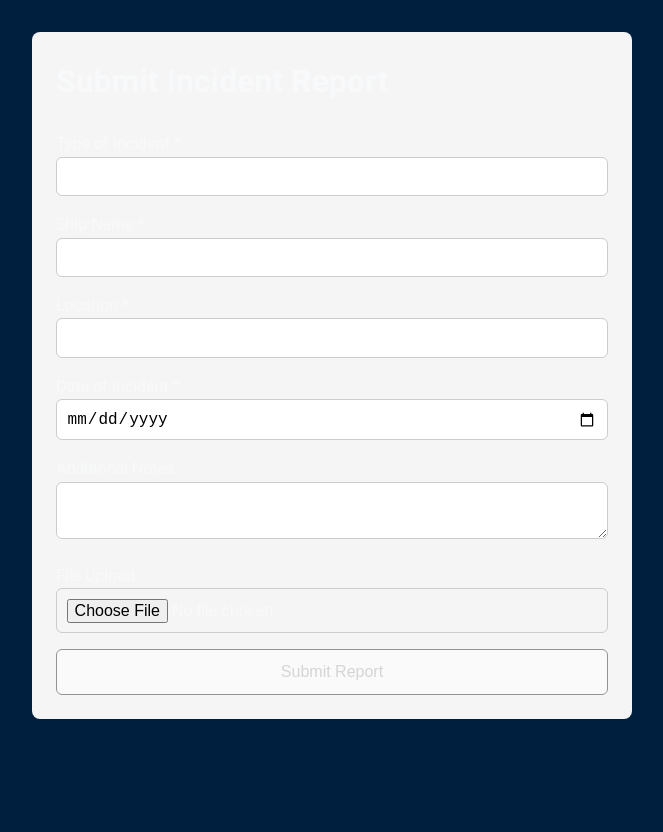
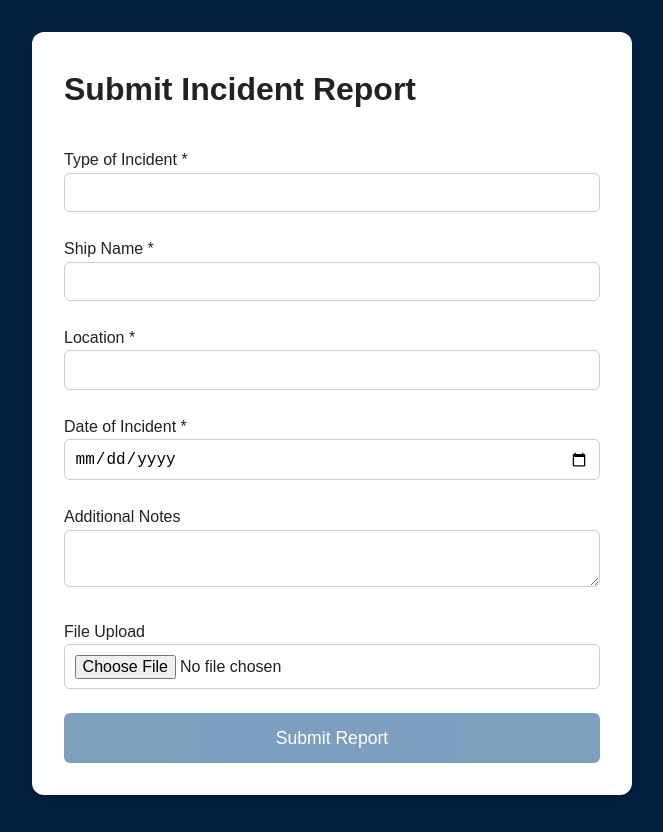
Before and after one commit to LSPippin/SilentWake, a React (Vite) app: page /submit-report in a window 1280 px wide. Shown: the whole page, without its empty margins (308-971 px from the left). Built offline with nearby package versions, Linux system fonts and the light colour scheme.

Commit message:
Changed the coloring to make it easier to read

```diff
--- a/src/components/ReportForm.jsx
+++ b/src/components/ReportForm.jsx
@@ -182,26 +182,32 @@ const styles = {
   form: {
     maxWidth: '600px',
     margin: '2rem auto',
-    padding: '1.5rem',
-    backgroundColor: '#f5f5f5',
-    borderRadius: '8px',
+    padding: '2rem',
+    backgroundColor: '#ffffff',
+    borderRadius: '12px',
+    boxShadow: '0 4px 12px rgba(0, 0, 0, 0.1)',
     display: 'flex',
     flexDirection: 'column',
-    gap: '1rem',
+    gap: '1.5rem',
+    fontFamily: 'Arial, sans-serif',
+    color: '#222',
   },
   inputError: {
-    border: '1px solid red',
+    border: '2px solid #cc0000',
+    backgroundColor: '#fff0f0',
   },
   error: {
-    color: 'red',
+    color: '#cc0000',
     fontSize: '0.9rem',
-    marginTop: '0.25rem',
+    marginTop: '0.3rem',
   },
   button: {
-    padding: '0.8rem',
-    fontSize: '1rem',
+    padding: '0.9rem',
+    fontSize: '1.1rem',
     borderRadius: '6px',
-    border: '1px solid #333',
-    backgroundColor: '#fff',
+    border: 'none',
+    backgroundColor: '#004080',
+    color: '#fff',
+    transition: 'background 0.3s ease',
   },
 };
```
